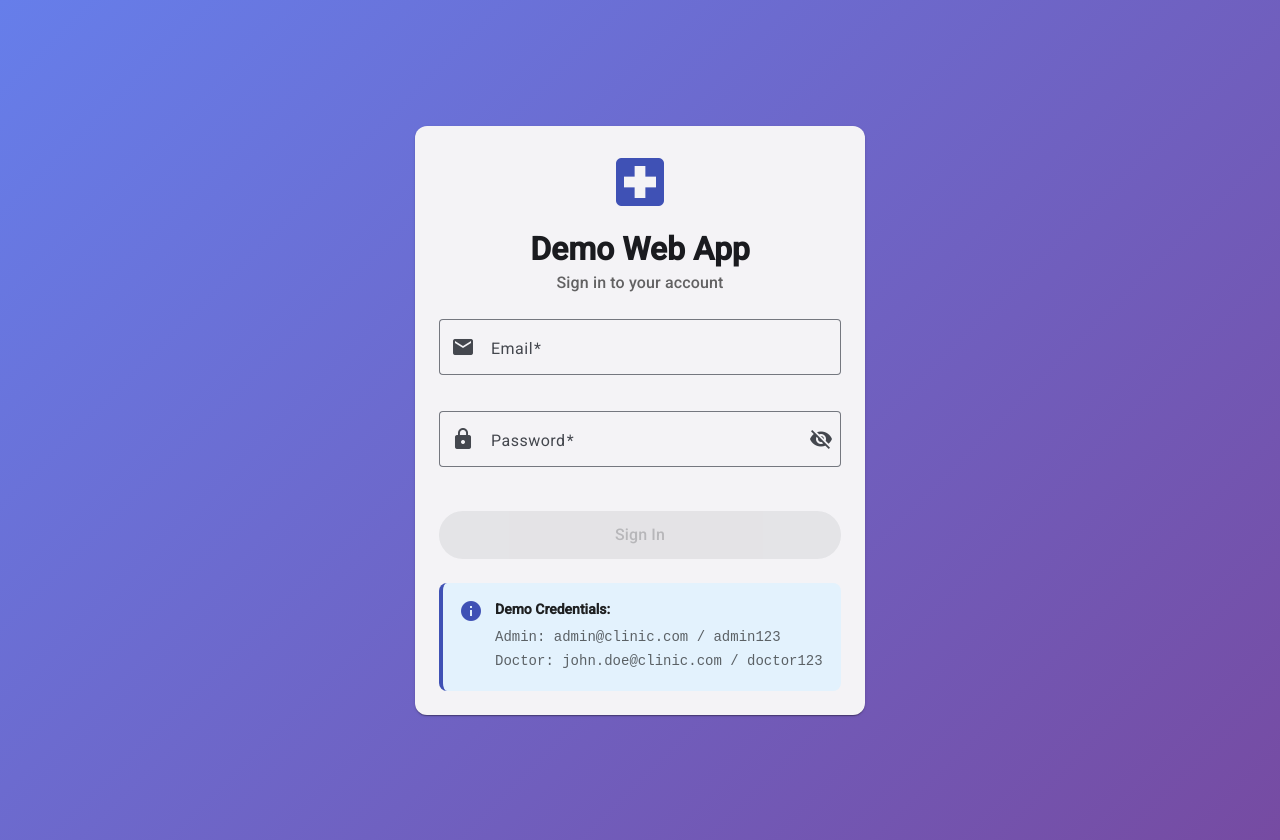
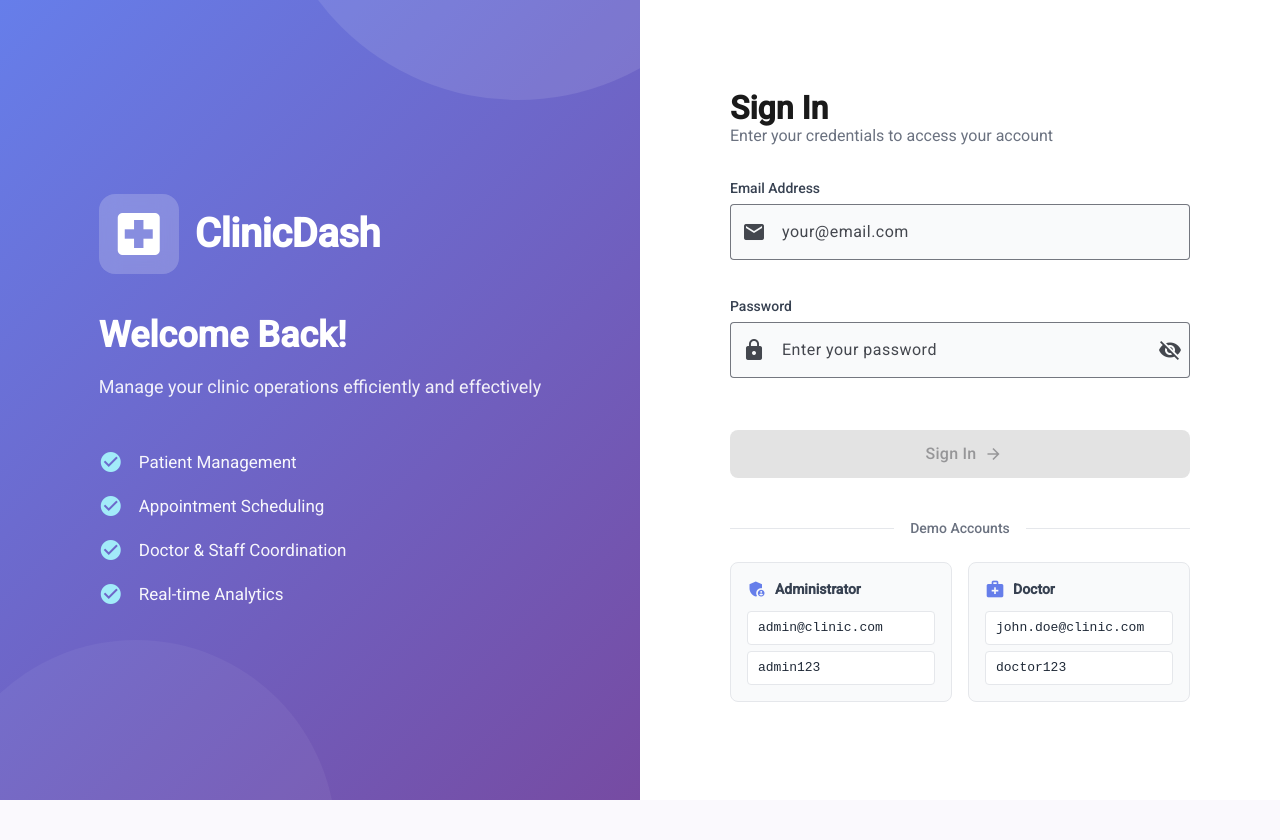
Before and after one commit to ShadmanSakib23/clinic-dash, an Angular app: page /login in a window 1280 px wide. After the commit the page ends 800 px from the top, so only its background shows below. Built offline with nearby package versions, Linux system fonts and the light colour scheme.

Commit message:
Update login UI

```diff
--- a/src/app/features/auth/pages/login/login.component.html
+++ b/src/app/features/auth/pages/login/login.component.html
@@ -1,47 +1,82 @@
-<div class="login-container">
-  <mat-card class="login-card">
-    <!-- Card header -->
-    <mat-card-header>
-      <div class="login-header">
-        <mat-icon class="login-icon">local_hospital</mat-icon>
-        <mat-card-title> Demo Web App</mat-card-title>
-        <mat-card-subtitle>Sign in to your account</mat-card-subtitle>
+<div class="login-wrapper">
+  <!-- Left Side - Branding -->
+  <div class="branding-section">
+    <div class="branding-content">
+      <div class="logo-container">
+        <mat-icon class="logo-icon">local_hospital</mat-icon>
+        <h1 class="brand-name">ClinicDash</h1>
       </div>
-    </mat-card-header>
 
-    <!-- Card content -->
-    <mat-card-content>
+      <div class="welcome-text">
+        <h2>Welcome Back!</h2>
+        <p>Manage your clinic operations efficiently and effectively</p>
+      </div>
+
+      <div class="features-list">
+        <div class="feature-item">
+          <mat-icon>check_circle</mat-icon>
+          <span>Patient Management</span>
+        </div>
+        <div class="feature-item">
+          <mat-icon>check_circle</mat-icon>
+          <span>Appointment Scheduling</span>
+        </div>
+        <div class="feature-item">
+          <mat-icon>check_circle</mat-icon>
+          <span>Doctor & Staff Coordination</span>
+        </div>
+        <div class="feature-item">
+          <mat-icon>check_circle</mat-icon>
+          <span>Real-time Analytics</span>
+        </div>
+      </div>
+    </div>
+  </div>
+
+  <!-- Right Side - Login Form -->
+  <div class="form-section">
+    <div class="form-container">
+      <div class="form-header">
+        <h1>Sign In</h1>
+        <p>Enter your credentials to access your account</p>
+      </div>
+
       <!-- Error message -->
       @if (errorMessage()) {
-        <div class="error-message">
-          <mat-icon>error</mat-icon>
+        <div class="error-alert">
+          <mat-icon>error_outline</mat-icon>
           <span>{{ errorMessage() }}</span>
         </div>
       }
 
       <!-- Login form -->
-      <form (ngSubmit)="onLogin()" #loginForm="ngForm">
+      <form (ngSubmit)="onLogin()" #loginForm="ngForm" class="login-form">
         <!-- Email field -->
+        <div class="form-group">
+          <label for="email">Email Address</label>
           <mat-form-field appearance="outline" class="full-width">
-          <mat-label>Email</mat-label>
             <input
               matInput
+              id="email"
               type="email"
               [ngModel]="email()"
               (ngModelChange)="email.set($event)"
               name="email"
-            placeholder="Enter your email"
+              placeholder="your@email.com"
               required
               autocomplete="email"
               [disabled]="isLoading()">
             <mat-icon matPrefix>email</mat-icon>
           </mat-form-field>
+        </div>
 
         <!-- Password field -->
+        <div class="form-group">
+          <label for="password">Password</label>
           <mat-form-field appearance="outline" class="full-width">
-          <mat-label>Password</mat-label>
             <input
               matInput
+              id="password"
               [type]="hidePassword() ? 'password' : 'text'"
               [ngModel]="password()"
               (ngModelChange)="password.set($event)"
@@ -56,37 +91,67 @@
               matSuffix
               type="button"
               (click)="hidePassword.set(!hidePassword())"
-            [attr.aria-label]="'Hide password'"
+              [attr.aria-label]="'Toggle password visibility'"
               [disabled]="isLoading()">
               <mat-icon>{{ hidePassword() ? 'visibility_off' : 'visibility' }}</mat-icon>
             </button>
           </mat-form-field>
+        </div>
 
         <!-- Login button -->
+        @if (isLoading()) {
           <button
             mat-raised-button
             color="primary"
             type="submit"
-          class="login-button"
-          [disabled]="isLoading() || !loginForm.valid">
-          @if (isLoading()) {
+            class="submit-button"
+            [disabled]="true">
             <mat-spinner diameter="20" class="button-spinner"></mat-spinner>
             <span>Signing in...</span>
+          </button>
         } @else {
+          <button
+            mat-raised-button
+            color="primary"
+            type="submit"
+            class="submit-button"
+            [disabled]="!loginForm.valid">
             <span>Sign In</span>
+            <mat-icon iconPositionEnd>arrow_forward</mat-icon>
+          </button>
         }
-        </button>
       </form>
 
       <!-- Demo credentials -->
-      <div class="demo-credentials">
-        <mat-icon>info</mat-icon>
-        <div>
-          <strong>Demo Credentials:</strong>
-          <p>Admin: admin@clinic.com / admin123</p>
-          <p>Doctor: john.doe@clinic.com / doctor123</p>
+      <div class="demo-info">
+        <div class="divider">
+          <span>Demo Accounts</span>
+        </div>
+
+        <div class="credentials-grid">
+          <div class="credential-card">
+            <div class="credential-header">
+              <mat-icon>admin_panel_settings</mat-icon>
+              <strong>Administrator</strong>
+            </div>
+            <div class="credential-details">
+              <code>admin@clinic.com</code>
+              <code>admin123</code>
             </div>
           </div>
-    </mat-card-content>
-  </mat-card>
+
+          <div class="credential-card">
+            <div class="credential-header">
+              <mat-icon>medical_services</mat-icon>
+              <strong>Doctor</strong>
             </div>
+            <div class="credential-details">
+              <code>john.doe@clinic.com</code>
+              <code>doctor123</code>
+            </div>
+          </div>
+        </div>
+      </div>
+    </div>
+  </div>
+</div>
--- a/src/app/features/auth/pages/login/login.component.scss
+++ b/src/app/features/auth/pages/login/login.component.scss
@@ -1,154 +1,385 @@
-.login-container {
+.login-wrapper {
   display: flex;
-  justify-content: center;
-  align-items: center;
   min-height: 100vh;
-  background: linear-gradient(135deg, #667eea 0%, #764ba2 100%);
-  padding: 20px;
-}
 
-.login-card {
-  width: 100%;
-  max-width: 450px;
-
-  mat-card-header {
-    display: block;
-    margin-bottom: 24px;
-    padding: 24px 24px 0 24px;
-  }
-
-  .login-header {
-    text-align: center;
-
-    .login-icon {
-      font-size: 64px;
-      width: 64px;
-      height: 64px;
-      color: var(--mat-primary-500, #3f51b5);
-      margin-bottom: 16px;
-    }
-
-    mat-card-title {
-      font-size: 2rem;
-      font-weight: 600;
-      margin-bottom: 8px;
-    }
-
-    mat-card-subtitle {
-      font-size: 1rem;
-      color: rgba(0, 0, 0, 0.6);
-    }
-  }
-
-  mat-card-content {
-    padding: 0 24px 24px 24px;
+  @media (max-width: 968px) {
+    flex-direction: column;
   }
 }
 
-// Error message styling
-.error-message {
+// Left Side - Branding Section
+.branding-section {
+  flex: 1;
+  background: linear-gradient(135deg, #667eea 0%, #764ba2 100%);
+  color: white;
   display: flex;
   align-items: center;
-  gap: 8px;
-  padding: 12px 16px;
-  margin-bottom: 20px;
-  background-color: #ffebee;
-  border-left: 4px solid #f44336;
-  border-radius: 4px;
-  color: #c62828;
+  justify-content: center;
+  padding: 60px 40px;
+  position: relative;
+  overflow: hidden;
+
+  // Decorative elements
+  &::before {
+    content: '';
+    position: absolute;
+    top: -50%;
+    right: -20%;
+    width: 500px;
+    height: 500px;
+    background: rgba(255, 255, 255, 0.1);
+    border-radius: 50%;
+  }
+
+  &::after {
+    content: '';
+    position: absolute;
+    bottom: -30%;
+    left: -10%;
+    width: 400px;
+    height: 400px;
+    background: rgba(255, 255, 255, 0.05);
+    border-radius: 50%;
+  }
+
+  @media (max-width: 968px) {
+    min-height: 300px;
+    padding: 40px 20px;
+  }
+}
+
+.branding-content {
+  max-width: 500px;
+  z-index: 1;
+  position: relative;
+}
+
+.logo-container {
+  display: flex;
+  align-items: center;
+  gap: 16px;
+  margin-bottom: 40px;
+
+  .logo-icon {
+    font-size: 56px;
+    width: 56px;
+    height: 56px;
+    background: rgba(255, 255, 255, 0.2);
+    border-radius: 16px;
+    display: flex;
+    align-items: center;
+    justify-content: center;
+    padding: 12px;
+    backdrop-filter: blur(10px);
+  }
+
+  .brand-name {
+    font-size: 2.5rem;
+    font-weight: 700;
+    margin: 0;
+    letter-spacing: -0.5px;
+  }
+
+  @media (max-width: 968px) {
+    justify-content: center;
+
+    .logo-icon {
+      font-size: 40px;
+      width: 40px;
+      height: 40px;
+    }
+
+    .brand-name {
+      font-size: 2rem;
+    }
+  }
+}
+
+.welcome-text {
+  margin-bottom: 48px;
+
+  h2 {
+    font-size: 2.25rem;
+    font-weight: 600;
+    margin: 0 0 16px 0;
+    line-height: 1.2;
+  }
+
+  p {
+    font-size: 1.125rem;
+    opacity: 0.9;
+    margin: 0;
+    line-height: 1.6;
+  }
+
+  @media (max-width: 968px) {
+    text-align: center;
+    margin-bottom: 32px;
+
+    h2 {
+      font-size: 1.75rem;
+    }
+
+    p {
+      font-size: 1rem;
+    }
+  }
+}
+
+.features-list {
+  display: flex;
+  flex-direction: column;
+  gap: 20px;
+
+  @media (max-width: 968px) {
+    align-items: center;
+  }
+}
+
+.feature-item {
+  display: flex;
+  align-items: center;
+  gap: 16px;
+  font-size: 1.0625rem;
+  opacity: 0.95;
 
   mat-icon {
-    color: #f44336;
+    font-size: 24px;
+    width: 24px;
+    height: 24px;
+    color: #a5f3fc;
+  }
+}
+
+// Right Side - Form Section
+.form-section {
+  flex: 1;
+  display: flex;
+  align-items: center;
+  justify-content: center;
+  padding: 60px 40px;
+  background: #ffffff;
+
+  @media (max-width: 968px) {
+    padding: 40px 20px;
+  }
+}
+
+.form-container {
+  width: 100%;
+  max-width: 460px;
+}
+
+.form-header {
+  margin-bottom: 32px;
+
+  h1 {
+    font-size: 2rem;
+    font-weight: 600;
+    margin: 0 0 8px 0;
+    color: #1a1a1a;
+  }
+
+  p {
+    font-size: 1rem;
+    color: #6b7280;
+    margin: 0;
+  }
+}
+
+// Error Alert
+.error-alert {
+  display: flex;
+  align-items: flex-start;
+  gap: 12px;
+  padding: 14px 16px;
+  margin-bottom: 24px;
+  background-color: #fef2f2;
+  border: 1px solid #fecaca;
+  border-radius: 8px;
+  color: #991b1b;
+  animation: slideIn 0.3s ease-out;
+
+  mat-icon {
+    color: #dc2626;
     font-size: 20px;
     width: 20px;
     height: 20px;
+    flex-shrink: 0;
+    margin-top: 2px;
   }
 
   span {
     flex: 1;
     font-size: 0.875rem;
+    line-height: 1.5;
   }
 }
 
-// Form styling
-form {
+@keyframes slideIn {
+  from {
+    opacity: 0;
+    transform: translateY(-10px);
+  }
+  to {
+    opacity: 1;
+    transform: translateY(0);
+  }
+}
+
+// Form Styling
+.login-form {
   display: flex;
   flex-direction: column;
-  gap: 16px;
+  gap: 8px;
+}
+
+.form-group {
+  margin-bottom: 8px;
+
+  label {
+    display: block;
+    font-size: 0.875rem;
+    font-weight: 500;
+    color: #374151;
+    margin-bottom: 6px;
+  }
 }
 
 .full-width {
   width: 100%;
 }
 
-.login-button {
+.submit-button {
   width: 100%;
   height: 48px;
   font-size: 1rem;
   font-weight: 500;
-  margin-top: 8px;
-
-  &:disabled {
-    opacity: 0.6;
-  }
+  margin-top: 16px;
+  border-radius: 8px;
+  text-transform: none;
+  letter-spacing: 0.25px;
 
   .button-spinner {
     display: inline-block;
     margin-right: 8px;
     vertical-align: middle;
   }
+
+  mat-icon {
+    margin-left: 8px;
+  }
 }
 
-// Demo credentials styling
-.demo-credentials {
+// Demo Info Section
+.demo-info {
+  margin-top: 40px;
+}
+
+.divider {
+  text-align: center;
+  margin-bottom: 24px;
+  position: relative;
+
+  &::before {
+    content: '';
+    position: absolute;
+    left: 0;
+    top: 50%;
+    width: 100%;
+    height: 1px;
+    background: #e5e7eb;
+  }
+
+  span {
+    position: relative;
+    background: white;
+    padding: 0 16px;
+    color: #6b7280;
+    font-size: 0.875rem;
+    font-weight: 500;
+  }
+}
+
+.credentials-grid {
+  display: grid;
+  grid-template-columns: repeat(auto-fit, minmax(200px, 1fr));
+  gap: 16px;
+
+  @media (max-width: 480px) {
+    grid-template-columns: 1fr;
+  }
+}
+
+.credential-card {
+  padding: 16px;
+  background: #f9fafb;
+  border: 1px solid #e5e7eb;
+  border-radius: 8px;
+  transition: all 0.2s ease;
+
+  &:hover {
+    background: #f3f4f6;
+    border-color: #d1d5db;
+    box-shadow: 0 2px 8px rgba(0, 0, 0, 0.05);
+  }
+}
+
+.credential-header {
   display: flex;
-  gap: 12px;
-  margin-top: 24px;
-  padding: 16px;
-  background-color: #e3f2fd;
-  border-radius: 8px;
-  border-left: 4px solid var(--mat-primary-500, #3f51b5);
+  align-items: center;
+  gap: 8px;
+  margin-bottom: 12px;
 
   mat-icon {
-    color: var(--mat-primary-500, #3f51b5);
-    flex-shrink: 0;
+    font-size: 20px;
+    width: 20px;
+    height: 20px;
+    color: #667eea;
   }
 
   strong {
-    display: block;
-    margin-bottom: 8px;
-    color: rgba(0, 0, 0, 0.87);
-  }
-
-  p {
-    margin: 4px 0;
     font-size: 0.875rem;
-    color: rgba(0, 0, 0, 0.6);
-    font-family: 'Courier New', monospace;
+    color: #374151;
+    font-weight: 600;
   }
 }
 
-// Responsive
-@media (max-width: 480px) {
-  .login-card {
-    max-width: 100%;
+.credential-details {
+  display: flex;
+  flex-direction: column;
+  gap: 6px;
 
-    .login-header {
-      .login-icon {
-        font-size: 48px;
-        width: 48px;
-        height: 48px;
+  code {
+    font-size: 0.8125rem;
+    padding: 6px 10px;
+    background: white;
+    border: 1px solid #e5e7eb;
+    border-radius: 4px;
+    font-family: 'Courier New', Consolas, monospace;
+    color: #1f2937;
+    display: block;
+    cursor: pointer;
+    transition: all 0.2s ease;
+
+    &:hover {
+      border-color: #667eea;
+      background: #f0f4ff;
+    }
+  }
+}
+
+// Material Form Field Customization
+::ng-deep {
+  .login-form {
+    .mat-mdc-form-field {
+      .mat-mdc-text-field-wrapper {
+        background-color: #f9fafb;
       }
 
-      mat-card-title {
-        font-size: 1.5rem;
+      .mat-mdc-form-field-focus-overlay {
+        background-color: transparent;
       }
     }
   }
-
-  .demo-credentials {
-    p {
-      font-size: 0.75rem;
-    }
-  }
 }
```
Lines whose indentation alone changed are shown as unchanged.
